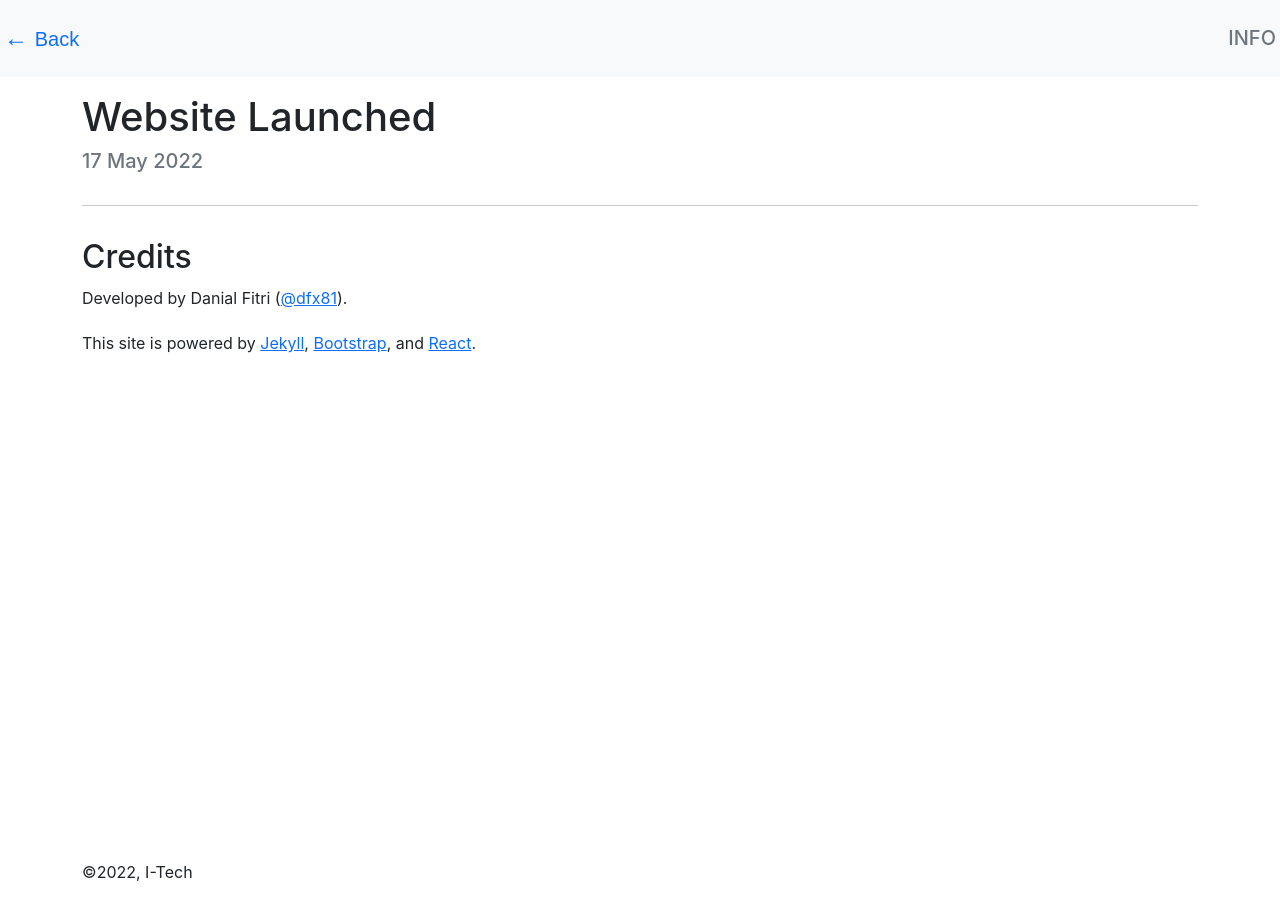
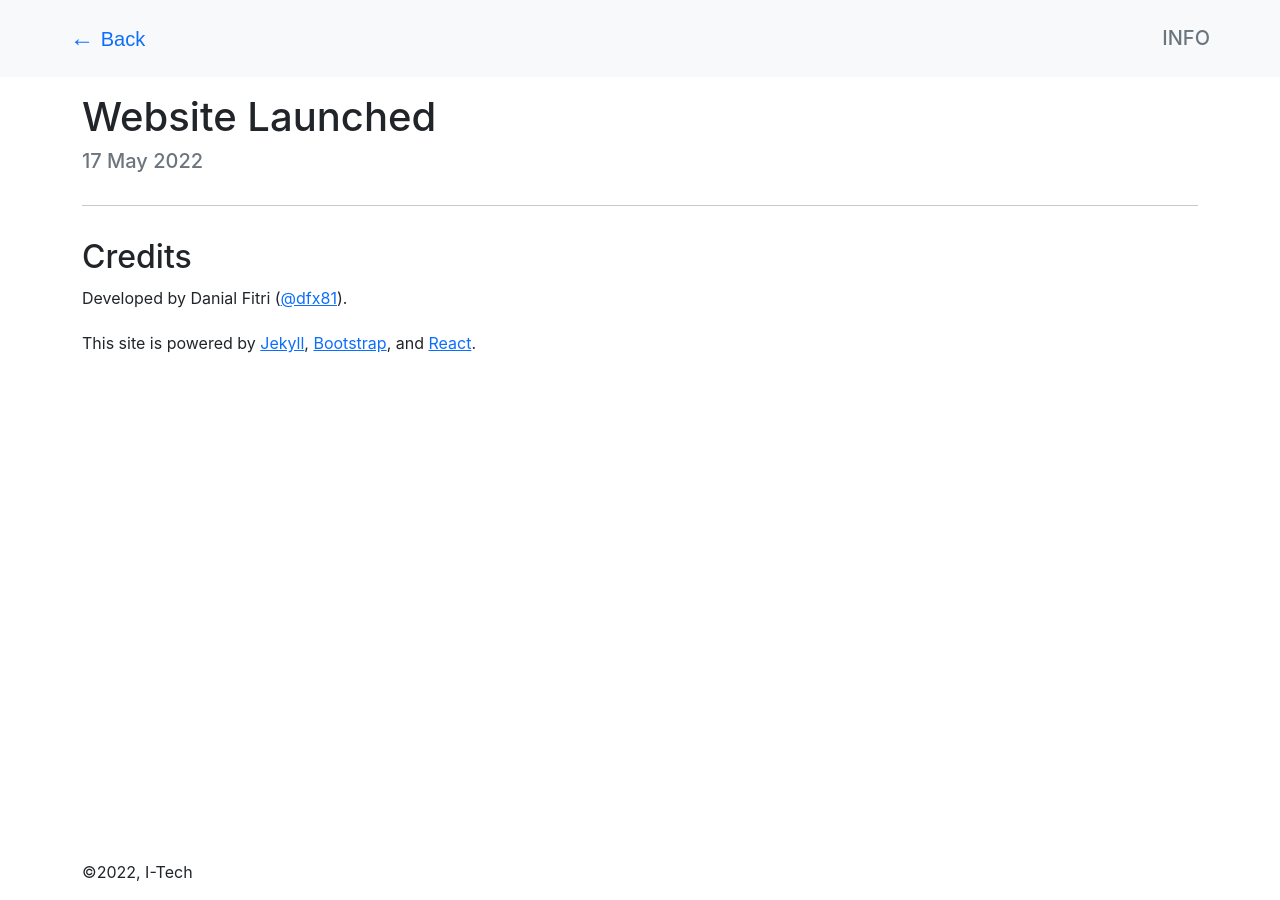
Before and after one commit to itech-uum/news, a Jekyll site: the page built from _posts/2022-05-17-website-launched.md, in a window 1280 px wide. Built offline with Jekyll 4.4.1, drawn with Linux system fonts in a browser that asks for light colours.

Commit message:
Update post.html

```diff
--- a/_layouts/post.html
+++ b/_layouts/post.html
@@ -1,8 +1,8 @@
 ---
 layout: default
 ---
-<div class="back mb-3 px-1 py-3 bg-light">
-    <nav class="navbar">
+<div class="back mb-3 py-3 bg-light">
+    <nav class="navbar container">
         <div>
             <a class="h5" href="/news">
                 &larr;
```
